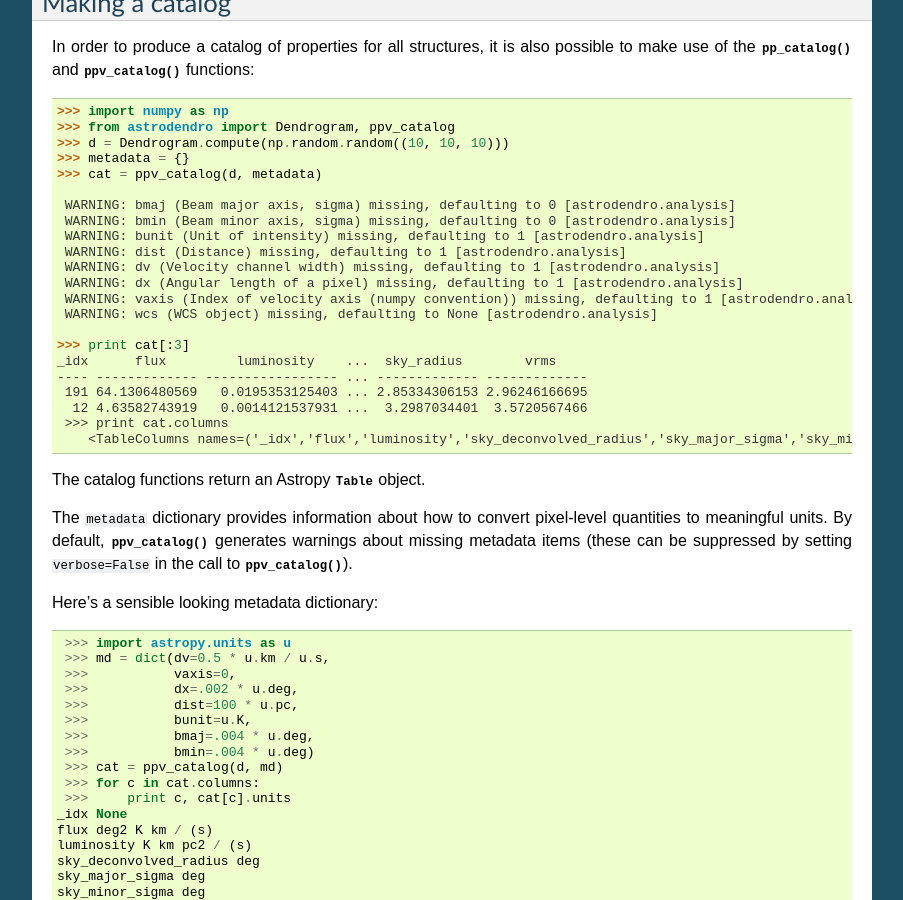
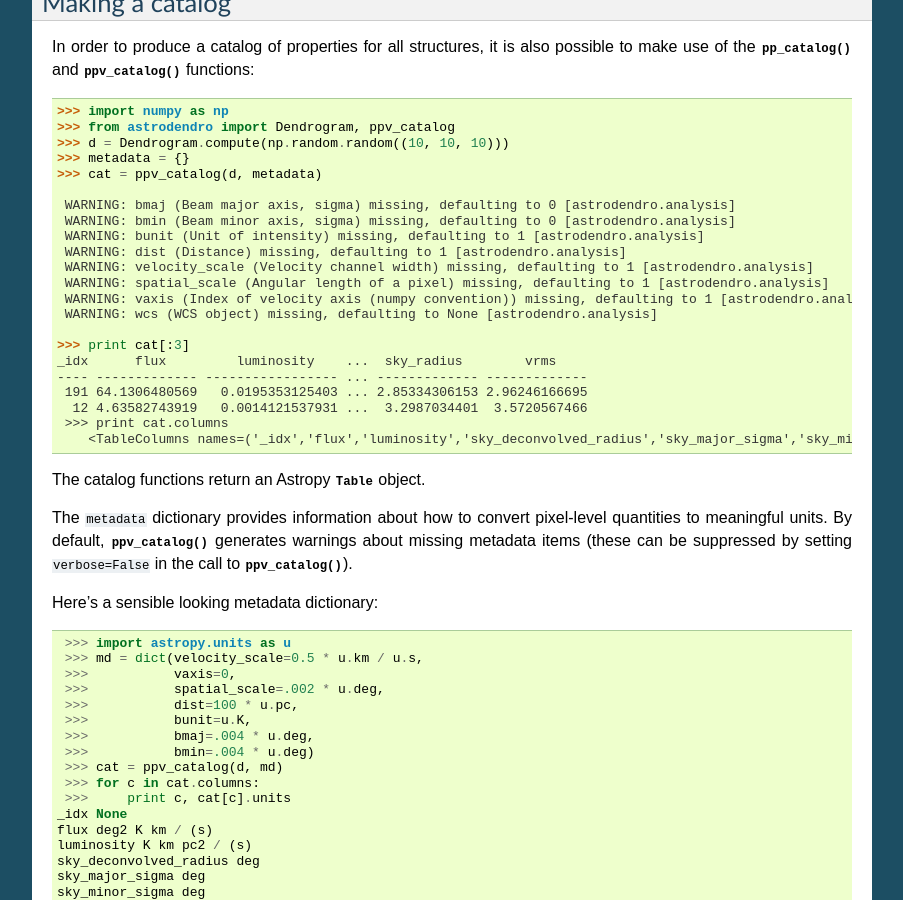
Before and after one commit to dendrograms/astrodendro, a Sphinx documentation site: the page built from docs/catalog.rst, in a window 1280 px wide and 900 px high, scrolled down 789 px. Shown: the whole window, without its empty margins (198-1101 px from the left). Built offline with Sphinx 7.4.7, drawn with Linux system fonts in a browser that asks for light colours.

Commit message:
rename dx->spatial_scale, dv->velocity_scale. Closes #41

```diff
--- a/docs/catalog.rst
+++ b/docs/catalog.rst
@@ -59,8 +59,8 @@ possible to make use of the :func:`~astrodendro.analysis.pp_catalog` and
     WARNING: bmin (Beam minor axis, sigma) missing, defaulting to 0 [astrodendro.analysis]
     WARNING: bunit (Unit of intensity) missing, defaulting to 1 [astrodendro.analysis]
     WARNING: dist (Distance) missing, defaulting to 1 [astrodendro.analysis]
-    WARNING: dv (Velocity channel width) missing, defaulting to 1 [astrodendro.analysis]
-    WARNING: dx (Angular length of a pixel) missing, defaulting to 1 [astrodendro.analysis]
+    WARNING: velocity_scale (Velocity channel width) missing, defaulting to 1 [astrodendro.analysis]
+    WARNING: spatial_scale (Angular length of a pixel) missing, defaulting to 1 [astrodendro.analysis]
     WARNING: vaxis (Index of velocity axis (numpy convention)) missing, defaulting to 1 [astrodendro.analysis]
     WARNING: wcs (WCS object) missing, defaulting to None [astrodendro.analysis]
 
@@ -83,9 +83,9 @@ call to :func:`~astrodendro.analysis.ppv_catalog`).
 Here's a sensible looking metadata dictionary::
 
     >>> import astropy.units as u
-    >>> md = dict(dv=0.5 * u.km / u.s,
+    >>> md = dict(velocity_scale=0.5 * u.km / u.s,
     >>>           vaxis=0,
-    >>>           dx=.002 * u.deg,
+    >>>           spatial_scale=.002 * u.deg,
     >>>           dist=100 * u.pc,
     >>>           bunit=u.K,
     >>>           bmaj=.004 * u.deg,
```
Also changed, not shown: 2 other files.
